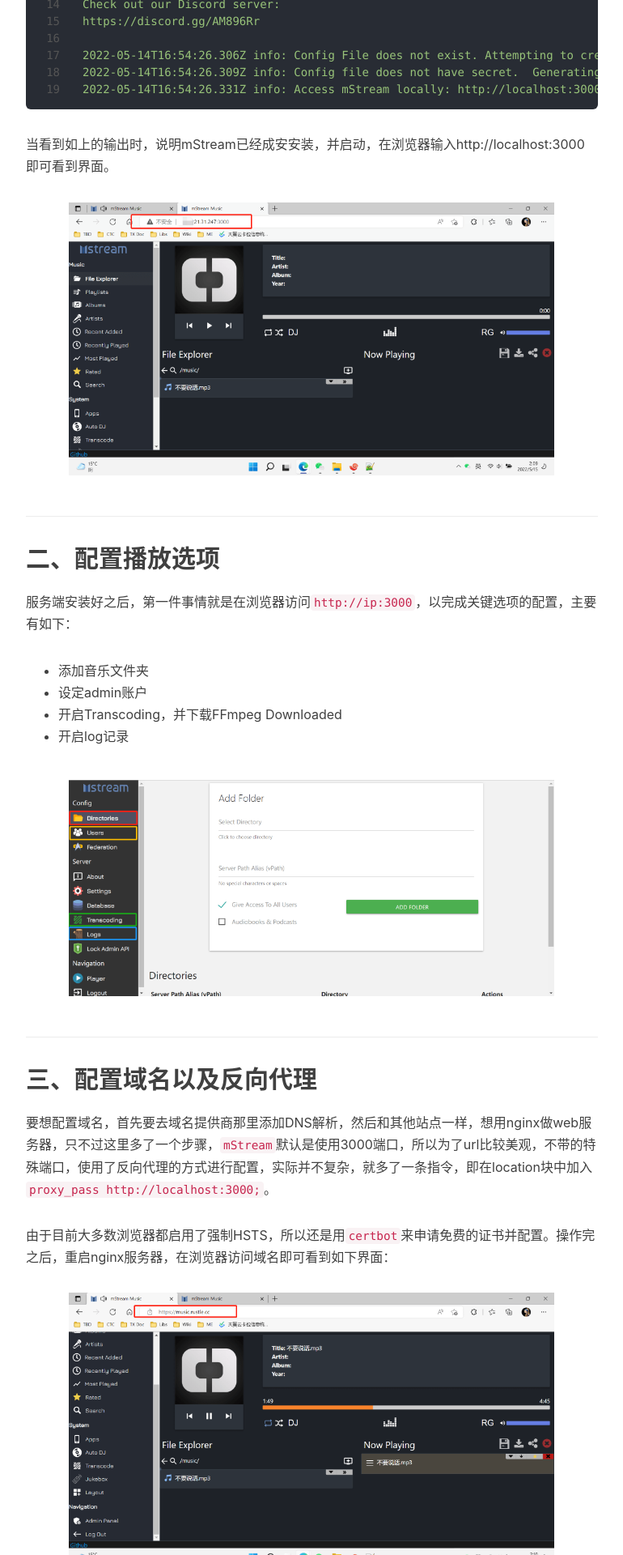
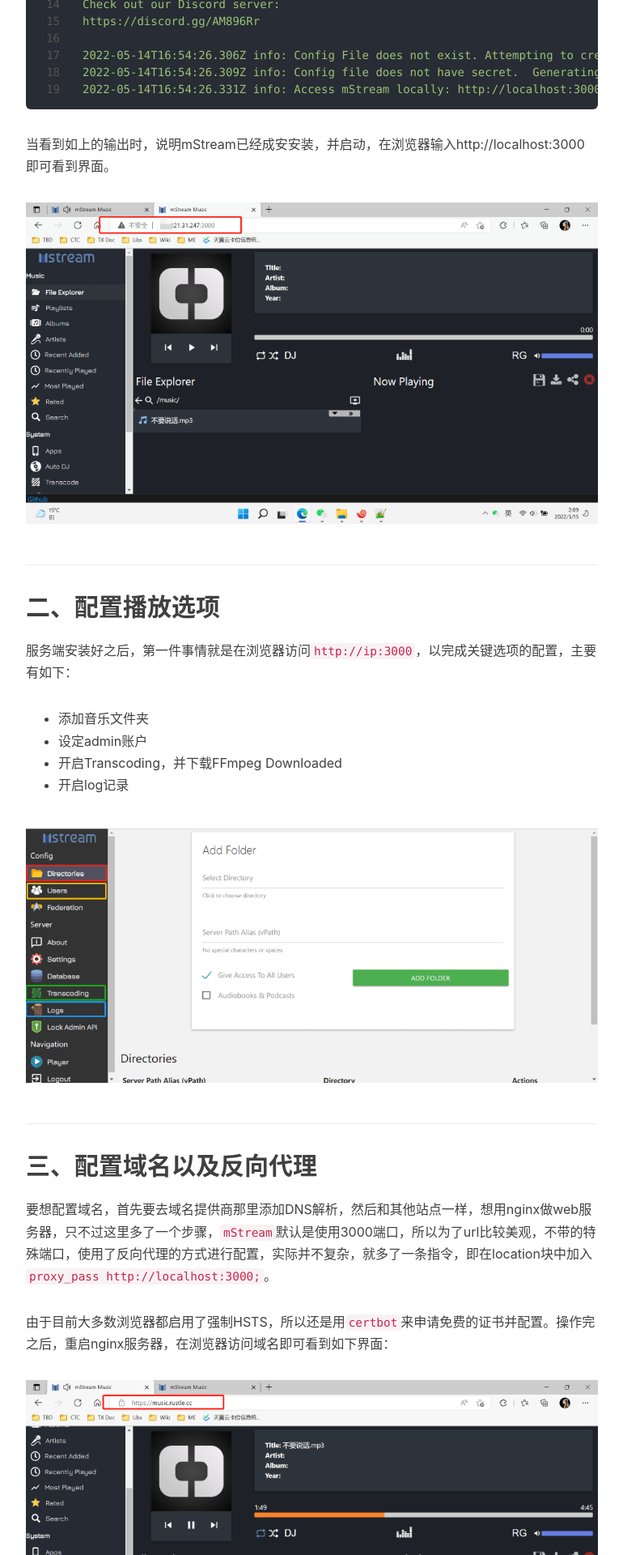
Before and after one commit to mffan0922/blog, a Jekyll site: the page built from _posts/2022-05-15-mstream.md, in a window 1280 px wide. Shown: the part 1438-3358 px from the top of the page at 81% size, without its empty margins (233-1003 px from the left). Built offline with Jekyll 4.4.1, drawn with Linux system fonts in a browser that asks for light colours.

```diff
--- a/_posts/2022-05-15-mstream.md
+++ b/_posts/2022-05-15-mstream.md
@@ -43,7 +43,7 @@ https://discord.gg/AM896Rr
 
 当看到如上的输出时，说明mStream已经成安安装，并启动，在浏览器输入http://localhost:3000即可看到界面。
 
-<center><img src="https://blog.rustle.cc/img/posts/mStream-ip.png" width="600"></center>
+<center><img src="https://blog.rustle.cc/img/posts/mStream-ip.png" width="800"></center>
 
 ## 二、配置播放选项
 
@@ -54,7 +54,7 @@ https://discord.gg/AM896Rr
 - 开启Transcoding，并下载FFmpeg Downloaded
 - 开启log记录
 
-<center><img src="https://blog.rustle.cc/img/posts/mStream-config.png" width="600"></center>
+<center><img src="https://blog.rustle.cc/img/posts/mStream-config.png" width="800"></center>
 
 ## 三、配置域名以及反向代理
 
@@ -62,7 +62,7 @@ https://discord.gg/AM896Rr
 
 由于目前大多数浏览器都启用了强制HSTS，所以还是用`certbot`来申请免费的证书并配置。操作完之后，重启nginx服务器，在浏览器访问域名即可看到如下界面：
 
-<center><img src="https://blog.rustle.cc/img/posts/mStream-domain.png" width="600"></center>
+<center><img src="https://blog.rustle.cc/img/posts/mStream-domain.png" width="800"></center>
 
 
 ## 四、开启VPS防火墙
```
